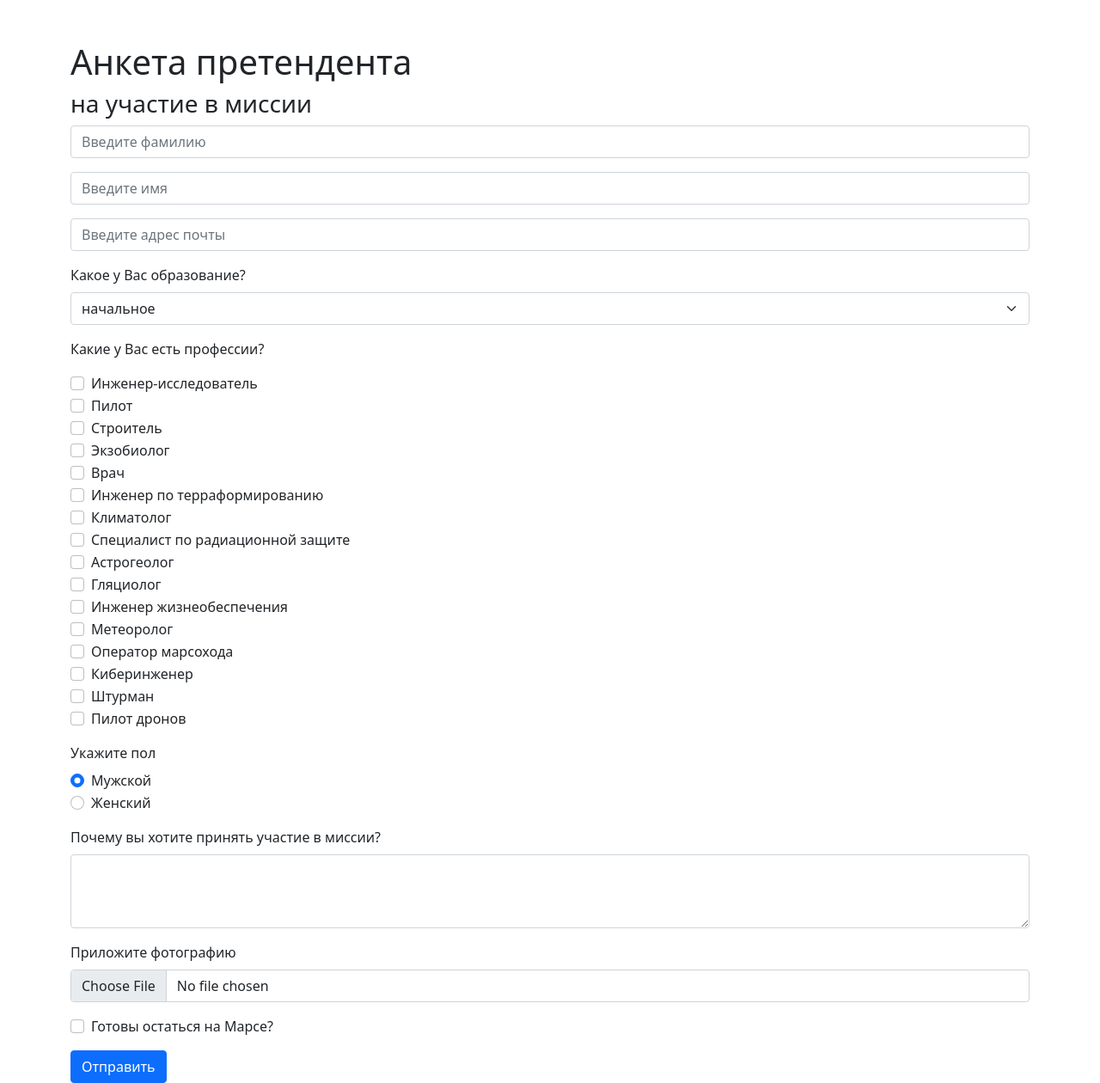
After one commit to Rinardik/flask_yandex, a Flask app: page /answer in a window 1280 px wide. The commit adds this page. Shown: the whole page at 86% size. Run offline with Flask 3, Linux system fonts and the light colour scheme.

Commit message:
Автоматический ответ

```diff
--- a/server.py
+++ b/server.py
@@ -1,16 +1,36 @@
-from flask import Flask, render_template
+from flask import Flask, render_template, request
 
 app = Flask(__name__)
 
-@app.route('/list_prof/<list_code>')
-def training(list_code):
-    if 'ol' in list_code.lower():
-        code_prof = "ol"
-    elif 'ul' in list_code.lower():
-        code_prof = "ul"
-    else:
-        code_prof ='error'
-    return render_template('training.html', code_prof=code_prof)
+@app.route('/answer', methods=['GET', 'POST'])
+def answer():
+    if request.method == 'POST':
+        user_data = {
+            'title': request.form.get('title'),
+            'surname': request.form.get('surname'),
+            'name': request.form.get('name'),
+            'education': request.form.get('education'),
+            'profession': request.form.get('profession'),
+            'sex': request.form.get('sex'),
+            'motivation': request.form.get('motivation'),
+            'ready': 'Yes' if 'ready' in request.form else 'No'
+        }
+        return render_template('auto_answer.html', form=user_data)
+    return render_template('form.html')
+
+@app.route('/auto_answer')
+def auto_answer():
+    user_data = {
+        'title': 'Mr.',
+        'surname': 'Smith',
+        'name': 'John',
+        'education': 'Harvard University',
+        'profession': 'Инженер-исследователь',
+        'sex': 'male',
+        'motivation': 'I want to explore new worlds!',
+        'ready': 'Yes'
+    }
+    return render_template('auto_answer.html', form=user_data)
 
 if __name__ == '__main__':
     app.run(debug=True)
--- /dev/null
+++ b/templates/form.html
@@ -0,0 +1,136 @@
+<!doctype html>
+        <html lang="en">
+        <html lang="en">
+            <head>
+            <meta charset="utf-8">
+            <meta name="viewport" content="width=device-width, initial-scale=1, shrink-to-fit=no">
+            <link rel="stylesheet"
+            href="https://cdn.jsdelivr.net/npm/bootstrap@5.0.0-beta1/dist/css/bootstrap.min.css"
+            integrity="sha384-giJF6kkoqNQ00vy+HMDP7azOuL0xtbfIcaT9wjKHr8RbDVddVHyTfAAsrekwKmP1"
+            crossorigin="anonymous">
+            <link rel="stylesheet" type="text/css" href="{url_for('static', filename='css/style.css')}" />
+            <title>Анкета претендента</title>
+            </head>
+        <body>
+            <div class="container mt-5">
+                <h1 class="page">Анкета претендента</h1>
+                <h3 class="page">на участие в миссии</h3>
+                <form class="login_form" method="post">
+                    <div class="mb-3">
+                        <input type="password" class="form-control" id="password" placeholder="Введите фамилию" name="password">
+                    </div>
+                    <div class="mb-3">
+                        <input type="email" class="form-control" id="email" aria-describedby="emailHelp" placeholder="Введите имя" name="email">
+                    </div>
+                    <div class="mb-3">
+                        <input type="password" class="form-control" id="password" placeholder="Введите адрес почты" name="password">
+                    </div>
+                    <div class="mb-3">
+                        <label for="education" class="form-label">Какое у Вас образование?</label>
+                        <select class="form-select" id="education" name="education" required>
+                            <option value="начальное">начальное</option>
+                            <option value="среднее">среднее</option>
+                            <option value="высшее">высшее</option>
+                        </select>
+                    </div>
+                    <div class="mb-3">
+                        <p>Какие у Вас есть профессии?</p>
+                        <div class="form-check">
+                            <input class="form-check-input" type="checkbox" value="инженер-исследователь" id="engineer-researcher" name="professions">
+                            <label class="form-check-label" for="engineer-researcher">Инженер-исследователь</label>
+                        </div>
+                        <div class="form-check">
+                            <input class="form-check-input" type="checkbox" value="пилот" id="pilot" name="professions">
+                            <label class="form-check-label" for="pilot">Пилот</label>
+                        </div>
+                        <div class="form-check">
+                            <input class="form-check-input" type="checkbox" value="строитель" id="builder" name="professions">
+                            <label class="form-check-label" for="builder">Строитель</label>
+                        </div>
+                        <div class="form-check">
+                            <input class="form-check-input" type="checkbox" value="экзобиолог" id="exobiologist" name="professions">
+                            <label class="form-check-label" for="exobiologist">Экзобиолог</label>
+                        </div>
+                        <div class="form-check">
+                            <input class="form-check-input" type="checkbox" value="врач" id="doctor" name="professions">
+                            <label class="form-check-label" for="doctor">Врач</label>
+                        </div>
+                        <div class="form-check">
+                            <input class="form-check-input" type="checkbox" value="инженер по терраформированию" id="terraform-engineer" name="professions">
+                            <label class="form-check-label" for="terraform-engineer">Инженер по терраформированию</label>
+                        </div>
+                        <div class="form-check">
+                            <input class="form-check-input" type="checkbox" value="климатолог" id="climatologist" name="professions">
+                            <label class="form-check-label" for="climatologist">Климатолог</label>
+                        </div>
+                        <div class="form-check">
+                            <input class="form-check-input" type="checkbox" value="специалист по радиационной защите" id="radiation-specialist" name="professions">
+                            <label class="form-check-label" for="radiation-specialist">Специалист по радиационной защите</label>
+                        </div>
+                        <div class="form-check">
+                            <input class="form-check-input" type="checkbox" value="астрогеолог" id="astrogeologist" name="professions">
+                            <label class="form-check-label" for="astrogeologist">Астрогеолог</label>
+                        </div>
+                        <div class="form-check">
+                            <input class="form-check-input" type="checkbox" value="гляциолог" id="glaciologist" name="professions">
+                            <label class="form-check-label" for="glaciologist">Гляциолог</label>
+                        </div>
+                        <div class="form-check">
+                            <input class="form-check-input" type="checkbox" value="инженер жизнеобеспечения" id="life-support-engineer" name="professions">
+                            <label class="form-check-label" for="life-support-engineer">Инженер жизнеобеспечения</label>
+                        </div>
+                        <div class="form-check">
+                            <input class="form-check-input" type="checkbox" value="метеоролог" id="meteorologist" name="professions">
+                            <label class="form-check-label" for="meteorologist">Метеоролог</label>
+                        </div>
+                        <div class="form-check">
+                            <input class="form-check-input" type="checkbox" value="оператор марсохода" id="rover-operator" name="professions">
+                            <label class="form-check-label" for="rover-operator">Оператор марсохода</label>
+                        </div>
+                        <div class="form-check">
+                            <input class="form-check-input" type="checkbox" value="киберинженер" id="cyber-engineer" name="professions">
+                            <label class="form-check-label" for="cyber-engineer">Киберинженер</label>
+                        </div>
+                        <div class="form-check">
+                            <input class="form-check-input" type="checkbox" value="штурман" id="navigator" name="professions">
+                            <label class="form-check-label" for="navigator">Штурман</label>
+                        </div>
+                        <div class="form-check">
+                            <input class="form-check-input" type="checkbox" value="пилот дронов" id="drone-pilot" name="professions">
+                            <label class="form-check-label" for="drone-pilot">Пилот дронов</label>
+                        </div>
+                    </div>
+                    <div class="mb-3">
+                        <label for="sex" class="form-label">Укажите пол</label>
+                        <div class="form-check">
+                            <input class="form-check-input" type="radio" name="sex" id="male" value="male" checked>
+                            <label class="form-check-label" for="male">
+                                Мужской
+                            </label>
+                        </div>
+                        <div class="form-check">
+                            <input class="form-check-input" type="radio" name="sex" id="female" value="female">
+                            <label class="form-check-label" for="female">
+                                Женский
+                            </label>
+                        </div>
+                    </div>
+                    <div class="mb-3">
+                        <label for="motivation" class="form-label">Почему вы хотите принять участие в миссии?</label>
+                        <textarea class="form-control" id="motivation" rows="3" name="motivation" required></textarea>
+                    </div>
+                    <div class="mb-3">
+                        <label for="photo" class="form-label">Приложите фотографию</label>
+                        <input type="file" class="form-control" id="photo" name="photo">
+                    </div>
+                    <div class="mb-3 form-check">
+                        <input class="form-check-input" type="checkbox" id="stay-on-mars" name="stay_on_mars">
+                        <label class="form-check-label" for="stay-on-mars">
+                            Готовы остаться на Марсе?
+                        </label>
+                    </div>
+                    <button type="submit" class="btn btn-primary">Отправить</button>
+                </form>
+            </div>
+        </body>
+        </html>
```
Also changed, not shown: static/css/style.css (+32 -14 lines), templates/auto_answer.html (added, +22 -0 lines), templates/base.html (deleted, +0 -17 lines), templates/training.html (deleted, +0 -23 lines).
